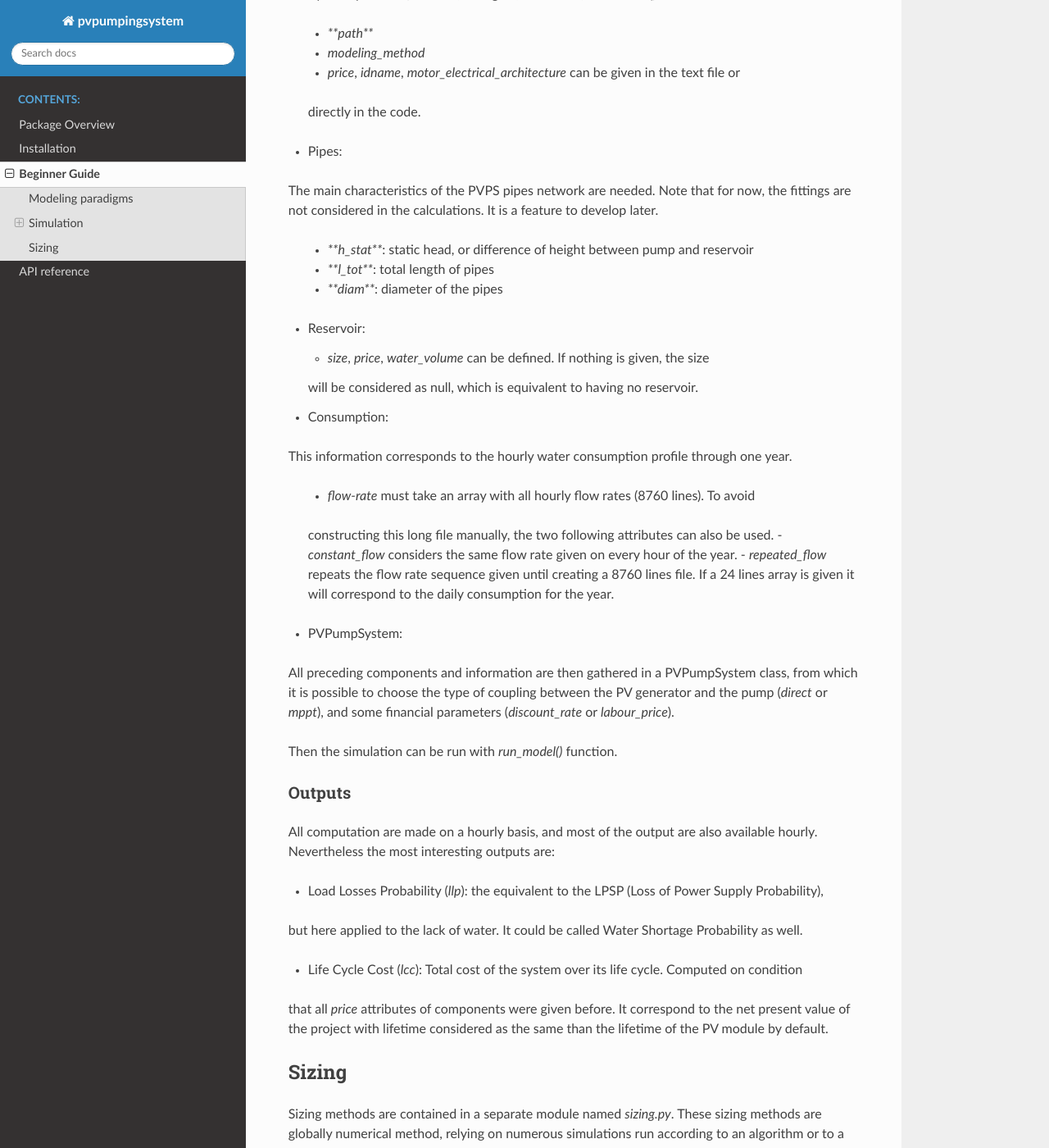
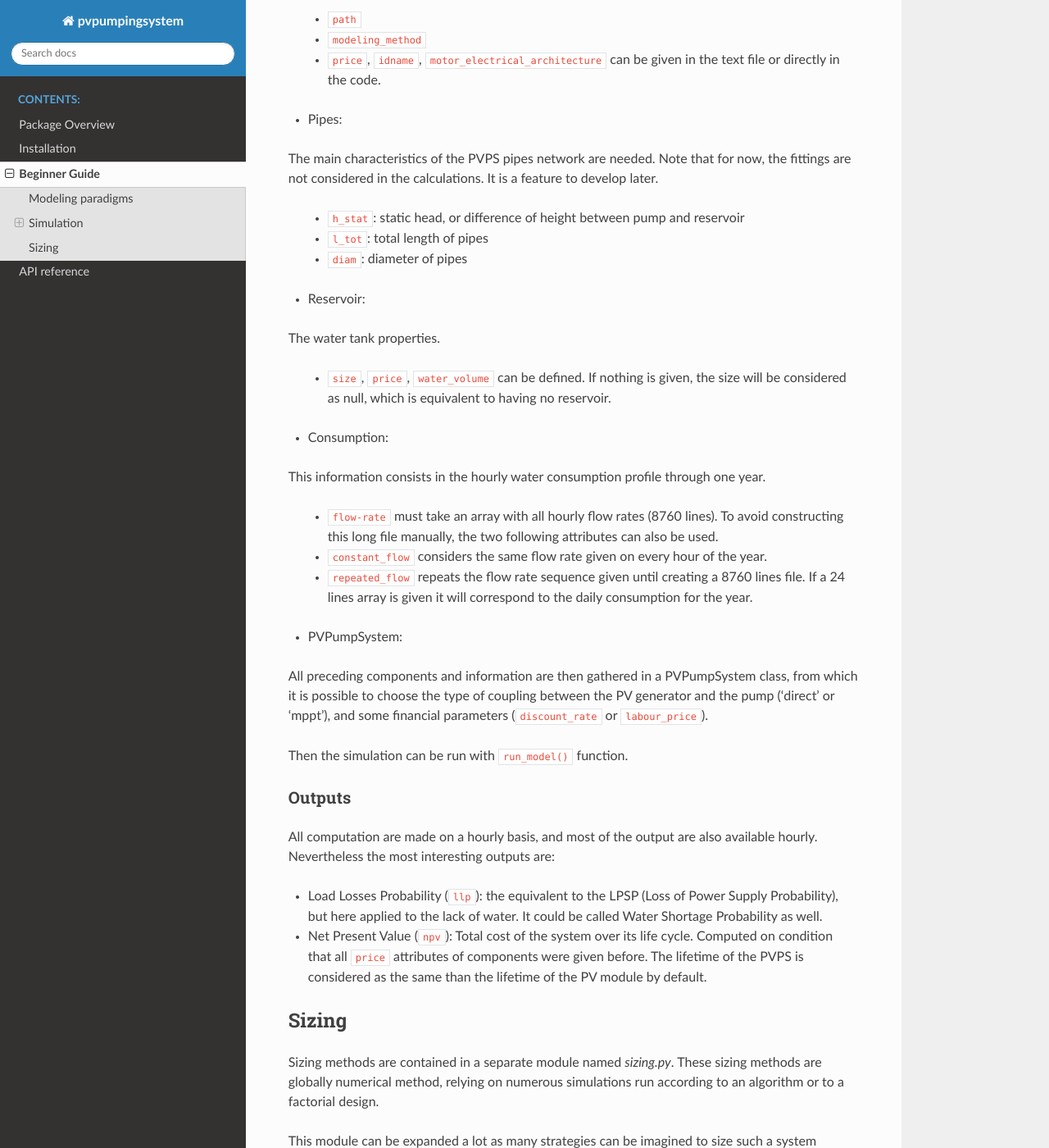
Before and after one commit to tylunel/pvpumpingsystem, a Sphinx documentation site: the page built from docs/source/beginnerguide.rst, in a window 1280 px wide and 1400 px high, scrolled down 1445 px. Shown: the whole window at 82% size. Built offline with Sphinx 7.4.7 and the Read the Docs theme 2.0.0, drawn with Linux system fonts in a browser that asks for light colours; some of the changed text lies outside the part shown.

Commit message:
Documentation fixed and expanded
- 'beginnerguide' page readability improved with attributes marked as code and other minor changes

- 'standard_simulation' derived in a Jupyter Notebook with improved explanation

```diff
--- a/docs/source/beginnerguide.rst
+++ b/docs/source/beginnerguide.rst
@@ -15,18 +15,21 @@ Modeling paradigms
 ------------------
 
 *pvpumpingsystem* strucure is based on object-oriented programming.
-For users unfamiliar with the object-oriented programming, we recommend to invest
-some time to understand and discover the power of this programming paradigm.
+For users unfamiliar with the object-oriented programming, we recommend
+to invest some time to understand and discover the power of this programming
+paradigm.
 
-In *pvpumpingsystem*, in order to increase the understandability of the code, the physical components
-of the PV pumping system corresponds to a class when possible, like for example
-the classes Pump(), MPPT(), PipeNetwork(), Reservoir() and PVGeneration().
+In *pvpumpingsystem*, in order to increase the understandability of the code,
+the physical components of the PV pumping system corresponds to a class
+when possible, like for example the classes Pump(), MPPT(), PipeNetwork(),
+Reservoir() and PVGeneration().
 Moreover, each of these classes are gathered into separate modules with
 appropriate names (`pump.py`, `mppt.py`, etc).
-The previous objects are then gathered in the class PVPumpSystem() which allows
-running partial or comprehensive modeling of the pumping system.
+The previous objects are then gathered in the class PVPumpSystem() which
+allows running partial or comprehensive modeling of the pumping system.
 
-A separate module `sizing.py` is dedicated to methods allowing to size these systems.
+A separate module `sizing.py` is dedicated to methods allowing to size these
+systems.
 
 
 
@@ -38,87 +41,114 @@ Simulation
 Inputs
 ^^^^^^
 
-In order to model a system, the simulation must take as input (minimum input to inform are
-in bold, the rest have default values):
+In order to model a system, the simulation must take as input:
+
 
 - PV generation characterictics:
-This part is basically a wrapper of pvlib-python functionnalities. The only new feature added
-is the automatic selection of the PV module reference which is the closest to the string
-given in `pv_module_name` attribute.
 
-  - `**pv_module_name**`: reference of the PV module
-  - `**weather_data_and_metadata**`: weather file. Can be any format supported by pvlib-python
-  - `surface_tilt`, `surface_azimuth`, `price_per_watt`,`modules_per_string`,`strings_in_parallel`,
-  `glass_params`, and other options like the models to use can be given as well.
+This part is basically a wrapper of pvlib-python functionnalities. The only
+new feature added is the automatic selection of the PV module reference which
+is the closest to the string given in ``pv_module_name`` attribute.
+
+  - ``pv_module_name``: reference of the PV module
+
+  - ``weather_data_and_metadata**``: weather file. Can be any format supported
+    by pvlib-python
+
+  - optional: ``surface_tilt``, ``surface_azimuth``, ``price_per_watt``,
+    ``modules_per_string``, ``strings_in_parallel``, ``glass_params``,
+    and other options like the models to use can be given as well.
+
 
 - Electronics:
-In version 1.0, only DC motor-pump are considered, therefore only MPPT-DC/DC converters
-are considered (no inverter). It is called mppt, and it is actually used only if the coupling
-method chosen is 'mppt'.
 
-  - `efficiency`, `price` are the 2 main attributes.
+In version 1.0, only DC motor-pump are considered, therefore only MPPT-DC/DC
+converters are considered (no inverter). It is called mppt, and it is actually
+used only if the coupling method chosen is 'mppt'.
+
+  - ``efficiency``, ``price`` are the 2 main attributes.
 
 
 - Motor-pump:
-The characteristics of the motor_pump must be given in a separate text file, and the
-path to the text file given as input then. A limited DC motor-pump database is natively
-available in `pvpumpingsystem/data/pump_files/`. In this same folder, a file named
-`0_template_for_pump_specs` is proposed to help enter another pump specifications.
-Good specification must give the maximum data points possible (current I, voltage V,
-head TDH, flow rate Q).
 
-  - `**path**`
-  - `modeling_method`
-  - `price`, `idname`, `motor_electrical_architecture` can be given in the text file or
-  directly in the code.
+The characteristics of the motor_pump must be given in a separate text file,
+and the path to the text file given as input then. A limited DC motor-pump
+database is natively available in `pvpumpingsystem/data/pump_files/`.
+In this same folder, a file named `0_template_for_pump_specs` is proposed
+to help enter another pump specifications. Good specification must give
+the maximum data points possible (current I, voltage V, head TDH, flow rate Q).
+
+  - ``path``
+
+  - ``modeling_method``
+
+  - ``price``, ``idname``, ``motor_electrical_architecture`` can be given in
+    the text file or directly in the code.
 
 
 - Pipes:
-The main characteristics of the PVPS pipes network are needed. Note that for now,
-the fittings are not considered in the calculations. It is a feature to develop later.
 
-  - `**h_stat**`: static head, or difference of height between pump and reservoir
-  - `**l_tot**`: total length of pipes
-  - `**diam**`: diameter of the pipes
+The main characteristics of the PVPS pipes network are needed. Note that
+for now, the fittings are not considered in the calculations. It is a feature
+to develop later.
+
+  - ``h_stat``: static head, or difference of height between pump and reservoir
+
+  - ``l_tot``: total length of pipes
+
+  - ``diam``: diameter of pipes
 
 
 - Reservoir:
 
-  - `size`, `price`, `water_volume` can be defined. If nothing is given, the size
-  will be considered as null, which is equivalent to having no reservoir.
+The water tank properties.
+
+  - ``size``, ``price``, ``water_volume`` can be defined. If nothing is
+    given, the size will be considered as null, which is equivalent to
+    having no reservoir.
 
 
 - Consumption:
-This information corresponds to the hourly water consumption profile through one year.
 
-  - `flow-rate` must take an array with all hourly flow rates (8760 lines). To avoid
-  constructing this long file manually, the two following attributes  can also be used.
-  - `constant_flow` considers the same flow rate given on every hour of the year.
-  - `repeated_flow` repeats the flow rate sequence given until creating a 8760 lines file.
-  If a 24 lines array is given it will correspond to the daily consumption for the year.
+This information consists in the hourly water consumption profile through
+one year.
+
+  - ``flow-rate`` must take an array with all hourly flow rates (8760 lines).
+    To avoid constructing this long file manually, the two following attributes
+    can also be used.
+
+  - ``constant_flow`` considers the same flow rate given on every hour of the
+    year.
+
+  - ``repeated_flow`` repeats the flow rate sequence given until creating a
+    8760 lines file. If a 24 lines array is given it will correspond to the
+    daily consumption for the year.
 
 
 - PVPumpSystem:
-All preceding components and information are then gathered in a PVPumpSystem class, from which
-it is possible to choose the type of coupling between the PV generator and the pump (`direct` or `mppt`),
-and some financial parameters (`discount_rate` or `labour_price`).
 
-Then the simulation can be run with `run_model()` function.
+All preceding components and information are then gathered in a PVPumpSystem
+class, from which it is possible to choose the type of coupling between the
+PV generator and the pump ('direct' or 'mppt'), and some financial parameters
+(``discount_rate`` or ``labour_price``).
+
+Then the simulation can be run with ``run_model()`` function.
 
 
 Outputs
 ^^^^^^^
 
-All computation are made on a hourly basis, and most of the output are also available hourly.
-Nevertheless the most interesting outputs are:
+All computation are made on a hourly basis, and most of the output are also
+available hourly. Nevertheless the most interesting outputs are:
 
-- Load Losses Probability (`llp`): the equivalent to the LPSP (Loss of Power Supply Probability),
-but here applied to the lack of water. It could be called Water Shortage Probability as well.
+- Load Losses Probability (``llp``): the equivalent to the LPSP (Loss of
+  Power Supply Probability), but here applied to the lack of water. It could be
+  called Water Shortage Probability as well.
 
-- Life Cycle Cost (`lcc`): Total cost of the system over its life cycle. Computed on condition
-that all `price` attributes of components were given before. It correspond to the net present
-value of the project with lifetime considered as the same than the lifetime of the PV module by
-default.
+- Net Present Value (``npv``): Total cost of the system over its life cycle.
+  Computed on condition that all ``price`` attributes of components were given
+  before. The lifetime of the PVPS is considered as the same than the
+  lifetime of the PV module by default.
 
 
 
```
Also changed, not shown: docs/examples/images/schema_pvps.jpg (added), docs/examples/simulation_tunis.ipynb (added).
